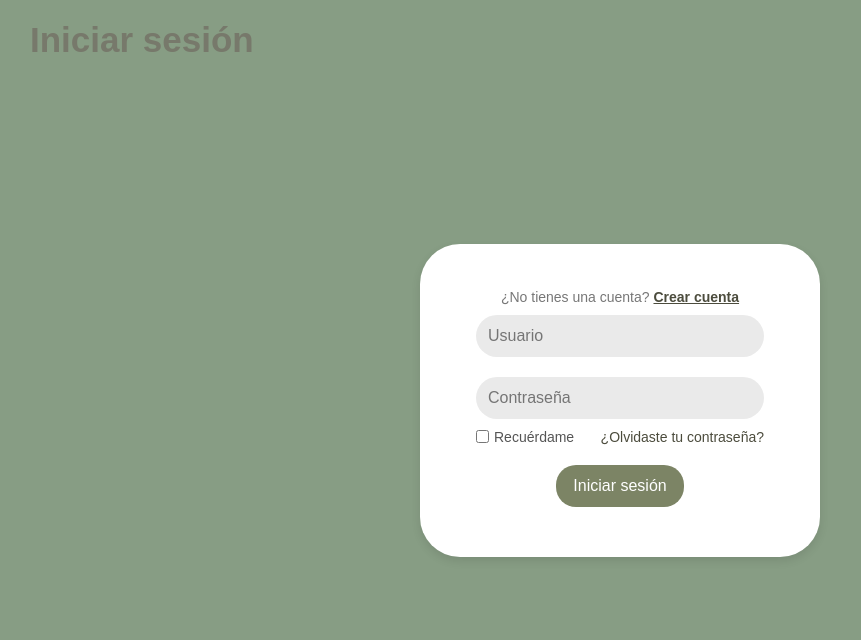
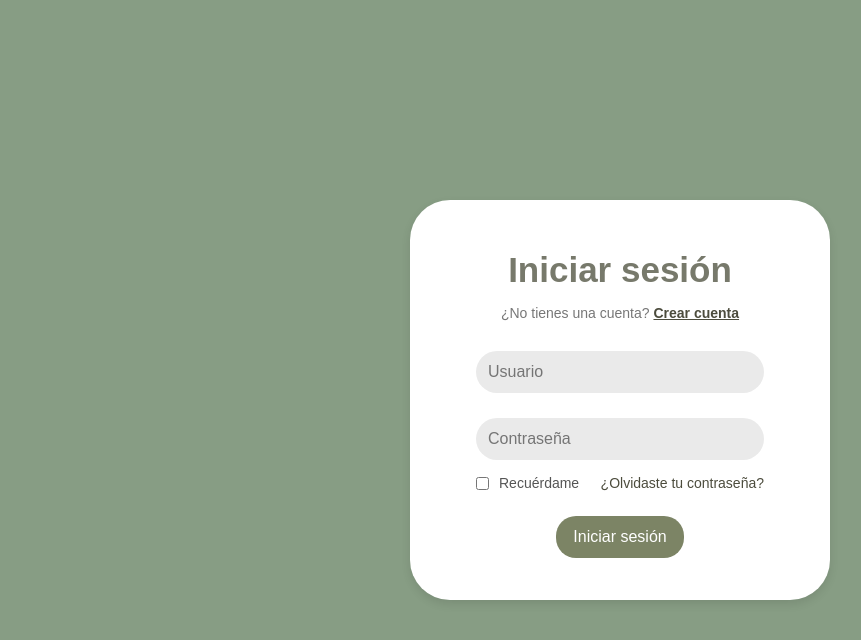
Before and after one commit to VivineyD1az/EcoHome, a React (Create React App) app: page /login in a window 1280 px wide. Shown: the top 640 px of the page, without its empty margins (20-881 px from the left). Built offline with nearby package versions, Linux system fonts and the light colour scheme.

Commit message:
Improve structure of the code🎨

```diff
--- a/src/pages/Login.jsx
+++ b/src/pages/Login.jsx
@@ -1,7 +1,7 @@
 import React from "react";
 import styles from "../styles/login.module.css";
 
-const LoginForm = () => {
+const Login= () => {
   return (
     <div className={styles.loginContainer}>
       <div className={styles.formBox}>
@@ -19,7 +19,7 @@ const LoginForm = () => {
             <label>
               <input type="checkbox" style={{ marginRight: "5px" }} /> Recuérdame
             </label>
-            <a href="#">¿Olvidaste tu contraseña?</a>
+            <a href="/Login">¿Olvidaste tu contraseña?</a>
           </div>
           <button className={styles.button} type="submit">
             Iniciar sesión
@@ -30,4 +30,4 @@ const LoginForm = () => {
   );
 };
 
-export default LoginForm;
+export default Login;
--- a/src/styles/home.css
+++ b/src/styles/home.css
@@ -23,7 +23,6 @@ h2 {
     font-size: 35px;
     color: #75766b;
     margin-bottom: 15px;
-    position: absolute;
     top: 20px;
     left: 50px;
 }
--- a/src/styles/login.module.css
+++ b/src/styles/login.module.css
@@ -11,23 +11,29 @@
 
 .formBox {
     background-color: #fff;
-    padding: 40px;
+    padding: 50px;
     border-radius: 40px;
     text-align: center;
     box-shadow: 0px 4px 10px rgba(0, 0, 0, 0.1);
-    width: 400px;
+    width: 420px;
+    height: 400px;
 }
 
 .title {
-    margin: 0;
+    display: flex;
     color: #77796B;
     font-size: 35px;
+    font-weight: bold;
+    text-align: center;
+    justify-content: center;
+    align-content: center;
 }
 
 .paragraph {
     color: #777;
     font-size: 14px;
-    margin-top: 5px;
+    margin-top: 10px;
+    margin-bottom: 20px;
 }
 
 .crearCuentaLink {
@@ -42,6 +48,7 @@
 .form {
     display: flex;
     flex-direction: column;
+    gap: 5px;
 }
 
 .input {
@@ -85,6 +92,7 @@
 .extraOptions label {
     display: flex;
     align-items: center;
+    gap: 5px;
 }
 
 .extraOptions a {
```
